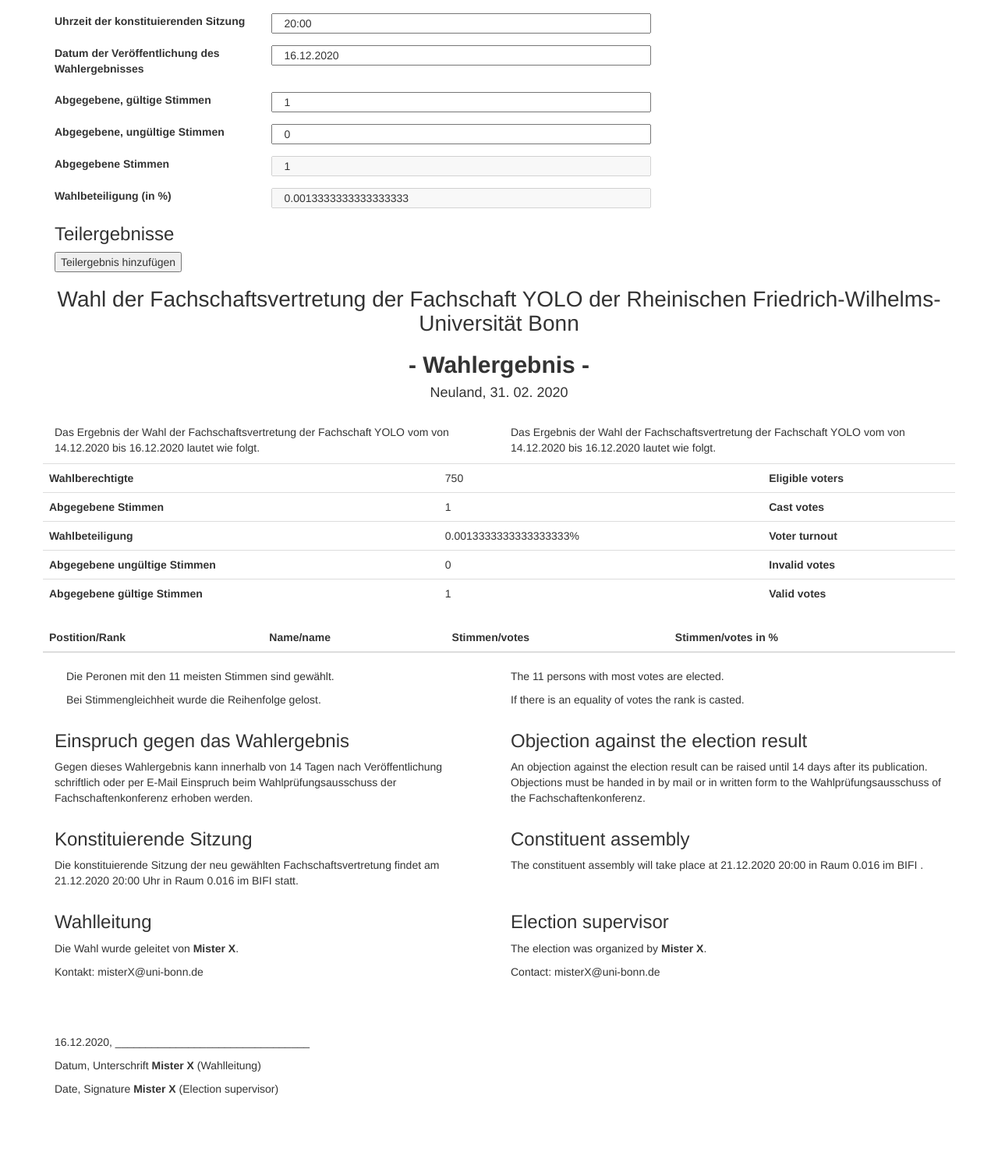
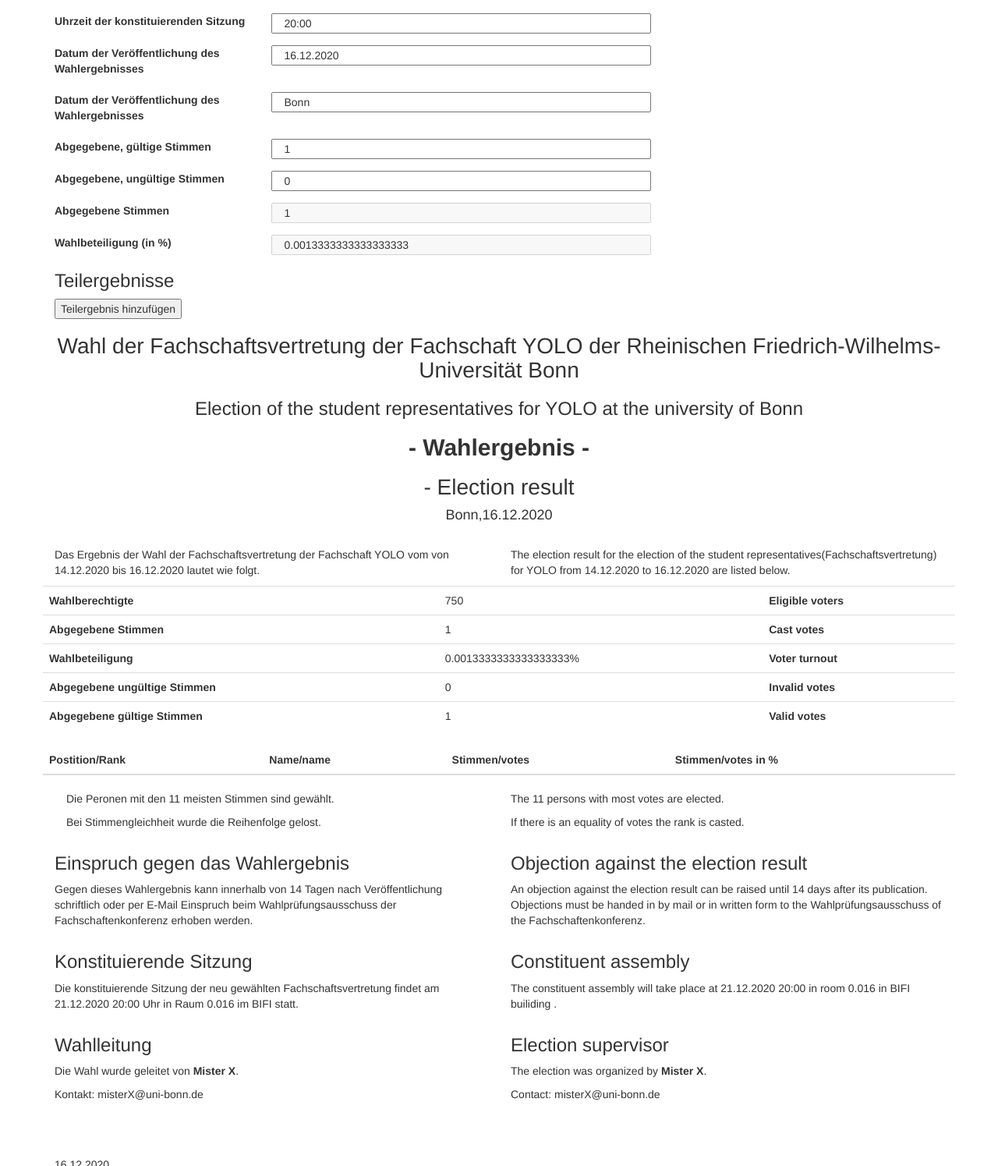
Before and after one commit to timracs/wpafk-bonn.github.io, a plain HTML site: page Ergebnis/ergebnis.html in a window 1280 px wide. Shown: the part 716-2211 px from the top of the page at 78% size. Before the commit the page ends 2132 px from the top, so only its background shows below. Drawn offline with Linux system fonts and the light colour scheme.

Commit message:
fehlende felder ergebnis

```diff
--- a/Ergebnis/ergebnis.html
+++ b/Ergebnis/ergebnis.html
@@ -80,15 +80,17 @@
 
       	<div id="wahlbekanntmachung">
       	<h2 style="text-align:center;"> Wahl <span class="derdesfsvfsr">der/des</span> <span class="fsvfsr">Fachschaftsvertretung/Fachschaftsrat</span> der Fachschaft <span class="fachschaft">YOLO</span> der Rheinischen Friedrich-Wilhelms-Universität Bonn </h2>
+      	<h3 style="text-align:center;">Election of the student representatives for <span class="fachschaft">YOLO</span> at the university of Bonn </h3>
       	<h1 style="text-align:center;"> - Wahlergebnis - </h1>
-      	<h4 style="text-align:center;"> <span class="ortdatum">Neuland, 31. 02. 2020</span></h4>
+      	<h2 style="text-align:center;"> - Election result </h2>
+      	<h4 style="text-align:center;"> <span class="ort_wahlergebnis">Neuland</span>,<span class="datum_wahlergebnis">Neuland</span></h4>
       	<br>
       	<div class="row">
       	    <div class="col-sm-6">
               	<p>Das Ergebnis der Wahl <span class="derdesfsvfsr">der/des</span> <span class="fsvfsr">Fachschaftsvertretung/Fachschaftsrat</span> der Fachschaft <span class="fachschaft">YOLO</span> vom <span class="wahlzeitraum">YOLO</span> lautet wie folgt.</p>
             </div>
              <div class="col-sm-6">
-              	<p>Das Ergebnis der Wahl <span class="derdesfsvfsr">der/des</span> <span class="fsvfsr">Fachschaftsvertretung/Fachschaftsrat</span> der Fachschaft <span class="fachschaft">YOLO</span> vom <span class="wahlzeitraum">YOLO</span> lautet wie folgt.</p>
+              	<p>The election result for the election of the student representatives(<span class="fsvfsr">Fachschaftsvertretung/Fachschaftsrat</span>) for <span class="fachschaft">YOLO</span> <span class="wahlzeitraum_engl">YOLO</span> are listed below.</p>
             </div>
         </div>
         <div class="row">
@@ -143,7 +145,7 @@
 
 	            <h3>Constituent assembly</h3>
 
-	            <p>The constituent assembly will take place at <span class="datum_konstituierende_sitzung">8. Dezember 2015 ab 12 Uhr</span> <span class="uhrzeit_konstituierende_sitzung">ab 12 </span> <span class="ort_konstituierende_sitzung">im Fachschaftsraum über der Diathek</span> .</p>
+	            <p>The constituent assembly will take place at <span class="datum_konstituierende_sitzung">8. Dezember 2015 ab 12 Uhr</span> <span class="uhrzeit_konstituierende_sitzung">ab 12 </span> <span class="ort_konstituierende_sitzung_engl">im Fachschaftsraum über der Diathek</span> .</p>
             </div>
         </div>
         <div class="row">
--- a/js/ergebnis_fields_data.js
+++ b/js/ergebnis_fields_data.js
@@ -224,6 +224,13 @@
             }
         },
         {
+            name:"ort_wahlergebnis",
+            label:"Datum der Veröffentlichung des Wahlergebnisses",
+            type:"text",
+            default_value:"Bonn",
+
+        },
+        {
             name:"gueltige_stimmen",
             label:"Abgegebene, gültige Stimmen",
             type:"number",
```
